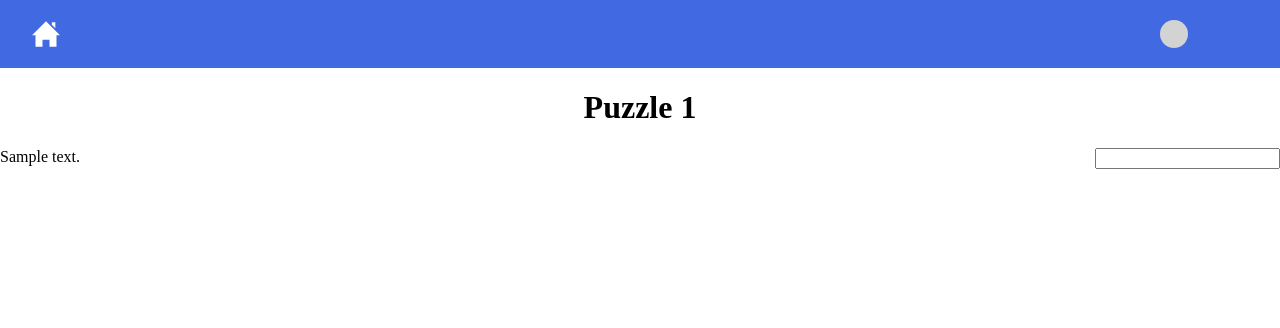
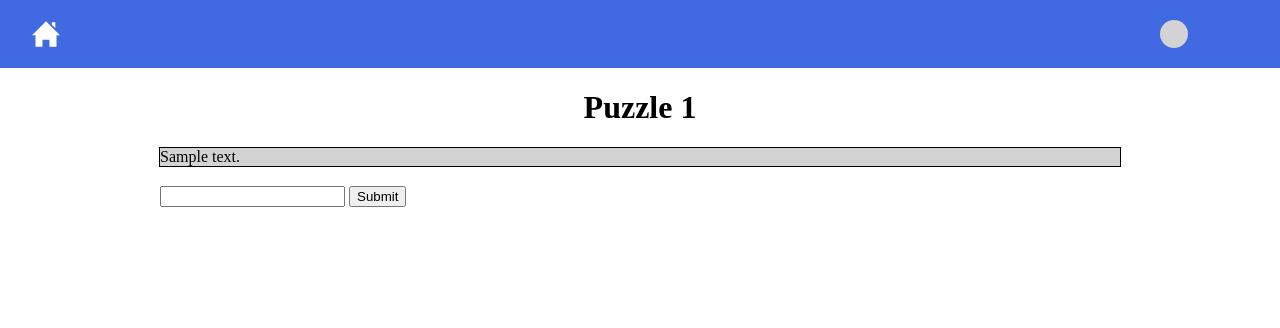
Before and after one commit to Jaccident2910/Team-10-Project, a Django app: template application/puzzles/templates/puzzles/viewpuzzle.html in a window 1280 px wide. Shown: the top 328 px of the page. Run offline with Django 5.2, Linux system fonts and the light colour scheme; the template is opened without the code that fills it: most values are stand-ins (such as "Sample title", 1, 10 or a date in 2020).

Commit message:
Bit more work done on template page.
Signed-off-by: unknown <nathanjhardcastle@gmail.com>

```diff
--- a/application/puzzles/static/puzzles/style.css
+++ b/application/puzzles/static/puzzles/style.css
@@ -23,11 +23,19 @@
 }
 
 #puzzle-content {
-    float: left;
+    margin: auto;
+    margin-top: 20px;
+    margin-bottom: 20px;
+    width: 75%;
+    outline-style: solid;
+    outline-color: black;
+    outline-width: 0.1rem;
+    background-color: lightgray;
 }
 
 #answer-box {
-    float: right;
+    margin: auto;
+    width: 75%;
 }
 
 header {
--- a/application/puzzles/templates/puzzles/viewpuzzle.html
+++ b/application/puzzles/templates/puzzles/viewpuzzle.html
@@ -23,7 +23,8 @@
         <div id="answer-box">
             {% csrf_token %}
             <form action="{% url 'puzzles:answer' puzzle_id %}" method="post">
-                <input type="text"/>
+                <input type="text" name="Type answer here:"/>
+                <input type="submit" value="Submit">
             </form>
         </div>
     </div>
```
